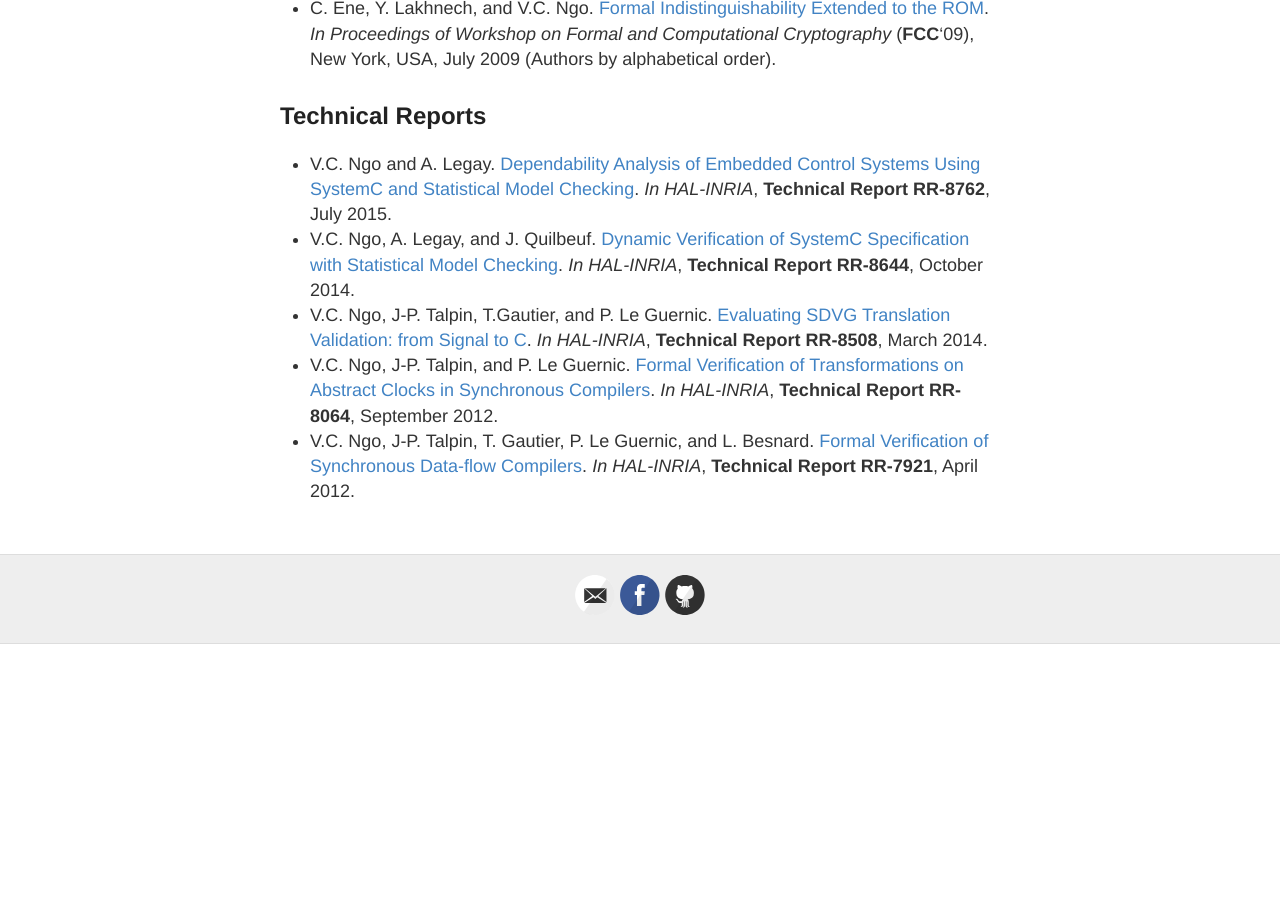
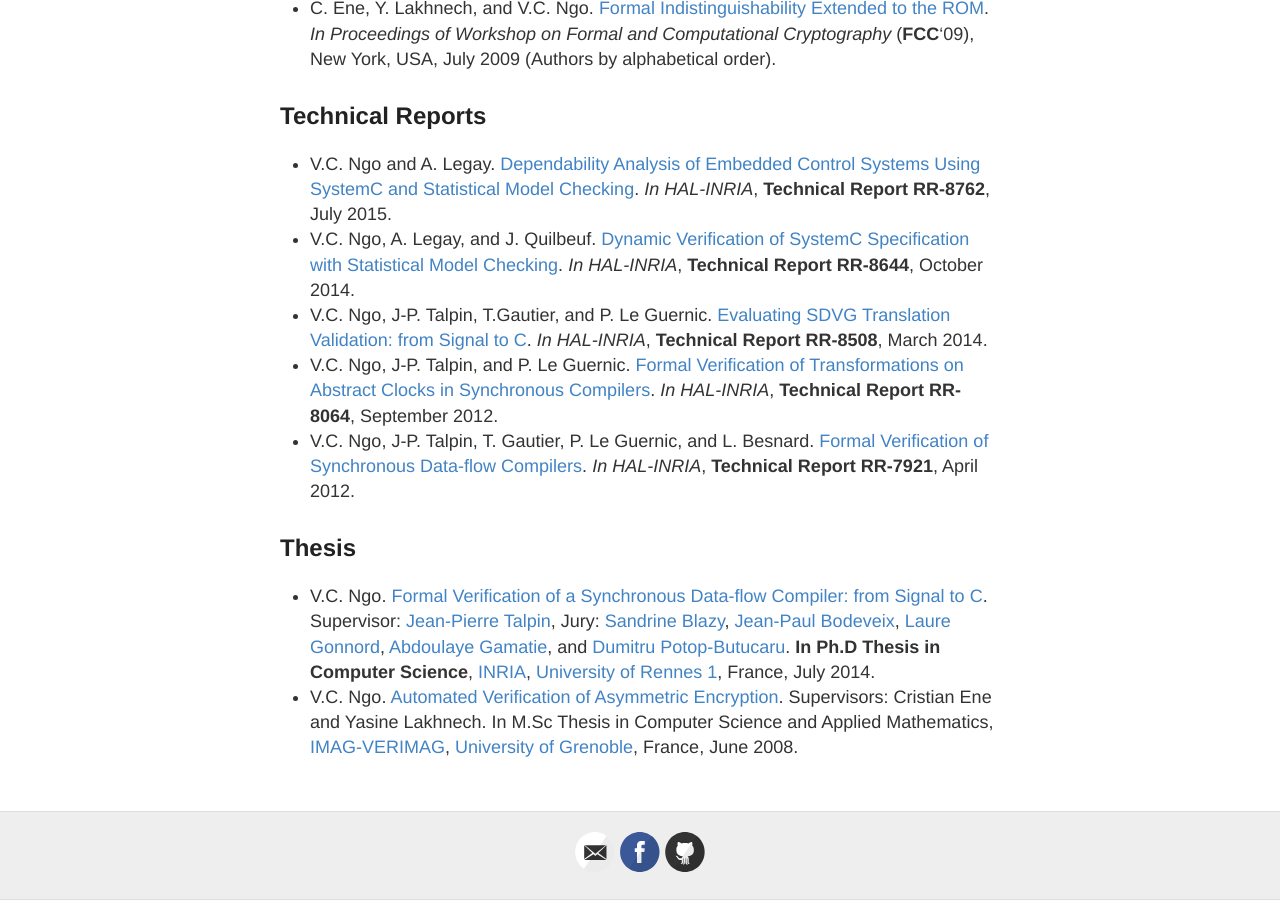
Before and after one commit to channgo2203/channgo2203.github.io, a Jekyll site: the page built from pubs.md, in a window 1280 px wide and 900 px high, scrolled down 1781 px. Built offline with Jekyll 4.4.1, drawn with Linux system fonts in a browser that asks for light colours; before the commit the page ends 2425 px from its top, so only the background shows below that.

Commit message:
Updated pubs.md

```diff
--- a/pubs.md
+++ b/pubs.md
@@ -36,3 +36,7 @@ published: true
 - V.C. Ngo, J-P. Talpin, T.Gautier, and P. Le Guernic. [Evaluating SDVG Translation Validation: from Signal to C](http://hal.inria.fr/hal-00962430). _In HAL-INRIA_, **Technical Report RR-8508**, March 2014.
 - V.C. Ngo, J-P. Talpin, and P. Le Guernic. [Formal Verification of Transformations on Abstract Clocks in Synchronous Compilers](http://hal.inria.fr/hal-00730926). _In HAL-INRIA_, **Technical Report RR-8064**, September 2012.
 - V.C. Ngo, J-P. Talpin, T. Gautier, P. Le Guernic, and L. Besnard. [Formal Verification of Synchronous Data-flow Compilers](http://hal.inria.fr/hal-00685633). _In HAL-INRIA_, **Technical Report RR-7921**, April 2012.
+
+## Thesis
+- V.C. Ngo. [Formal Verification of a Synchronous Data-flow Compiler: from Signal to C](https://ecm.univ-rennes1.fr/nuxeo/site/esupversions/e10492b5-206a-42fa-b643-e752dac5a750). Supervisor: [Jean-Pierre Talpin](http://www.irisa.fr/prive/talpin/), Jury: [Sandrine Blazy](http://www.irisa.fr/celtique/blazy/), [Jean-Paul Bodeveix](https://www.irit.fr/~Jean-Paul.Bodeveix/), [Laure Gonnord](http://laure.gonnord.org/pro/), [Abdoulaye Gamatie](http://www.lirmm.fr/~gamatie/), and [Dumitru Potop-Butucaru](https://who.rocq.inria.fr/Dumitru.Potop_Butucaru/). **In Ph.D Thesis in Computer Science**, [INRIA](http://www.inria.fr/en/), [University of Rennes 1](https://www.univ-rennes1.fr/english/), France, July 2014.
+- V.C. Ngo. [Automated Verification of Asymmetric Encryption](http://channgo2203.github.io/pdfs/ujf.pdf). Supervisors: Cristian Ene and Yasine Lakhnech. In M.Sc Thesis in Computer Science and Applied Mathematics, [IMAG-VERIMAG](http://www-verimag.imag.fr), [University of Grenoble](https://www.ujf-grenoble.fr/?language=en), France, June 2008.
```
